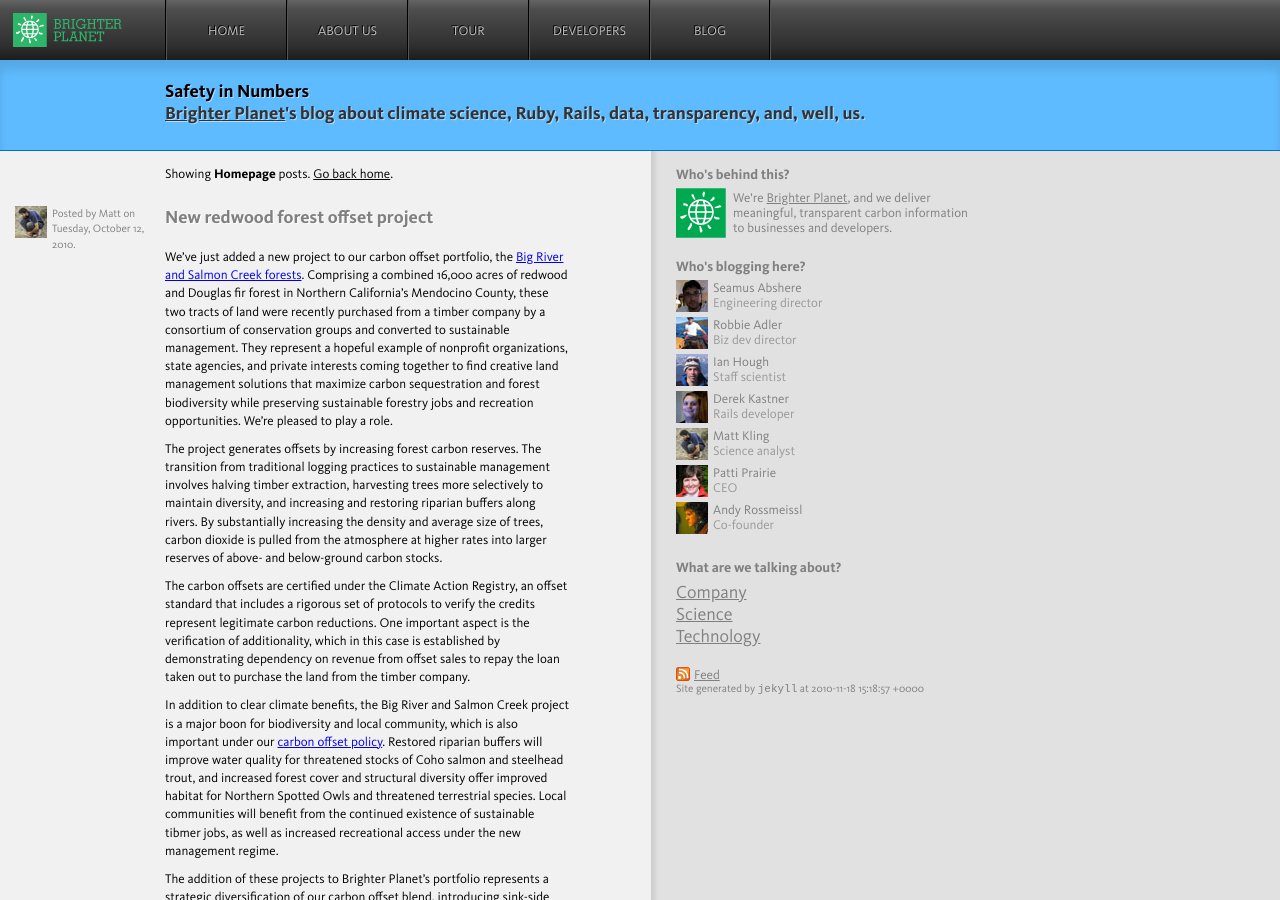
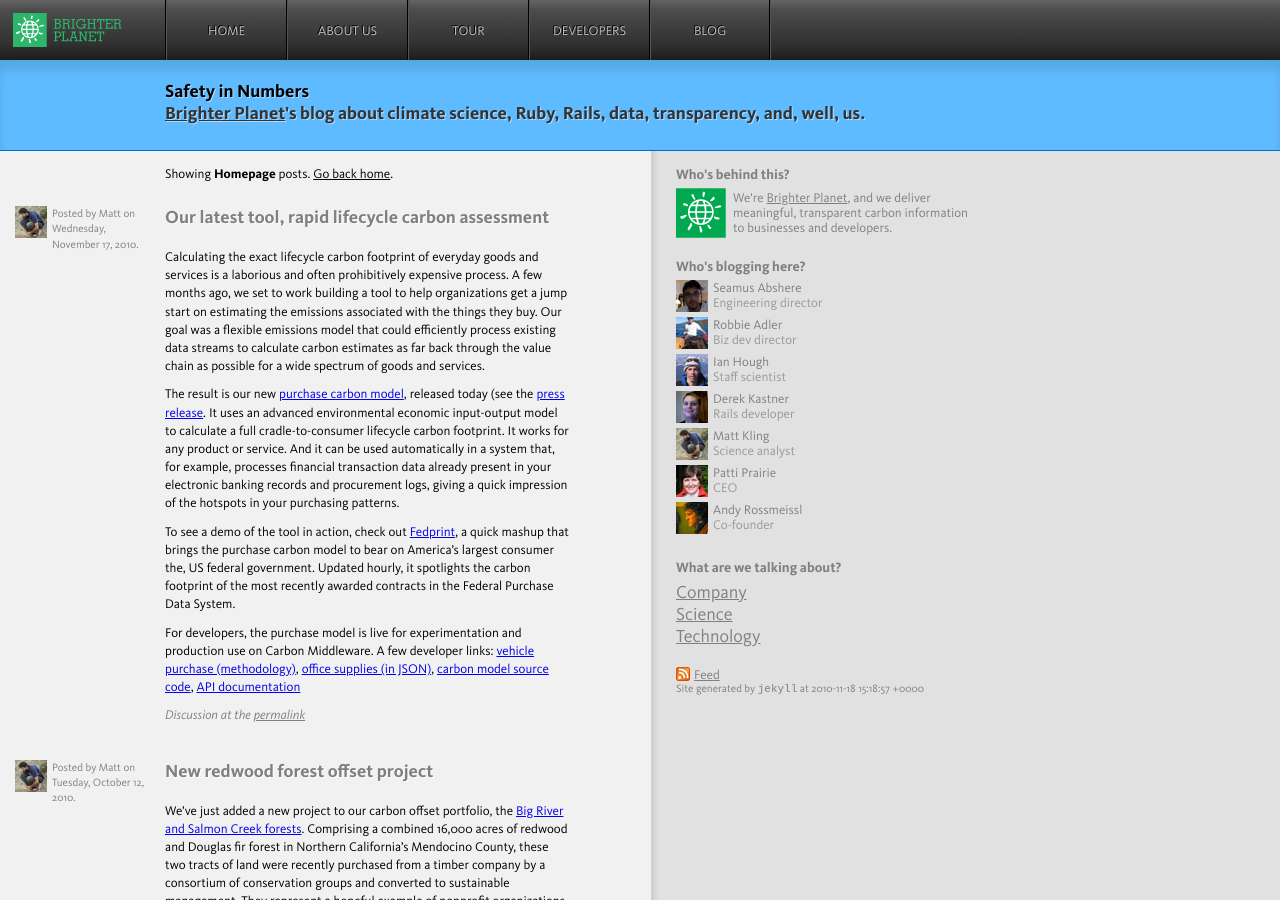
Before and after one commit to faradayio/numbers, a Jekyll site: the page built from homepage.html, in a window 1280 px wide and 900 px high. Built offline with Jekyll 4.4.1, drawn with Linux system fonts in a browser that asks for light colours; some web fonts are replaced.

Commit message:
remove colon in title

```diff
--- a/_posts/2010-11-17-our-latest-tool-rapid-lifecycle-carbon-assessment.markdown
+++ b/_posts/2010-11-17-our-latest-tool-rapid-lifecycle-carbon-assessment.markdown
@@ -1,5 +1,5 @@
 ---
-title: Our latest tool: rapid lifecycle carbon assessment
+title: Our latest tool, rapid lifecycle carbon assessment
 author: Matt
 layout: post
 categories: [company, science, technology, homepage]
```
